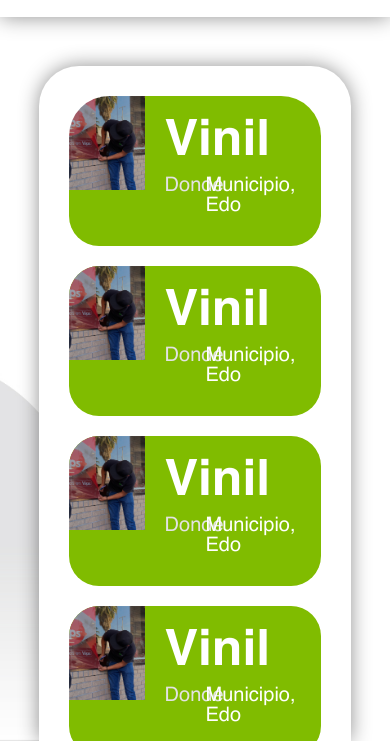
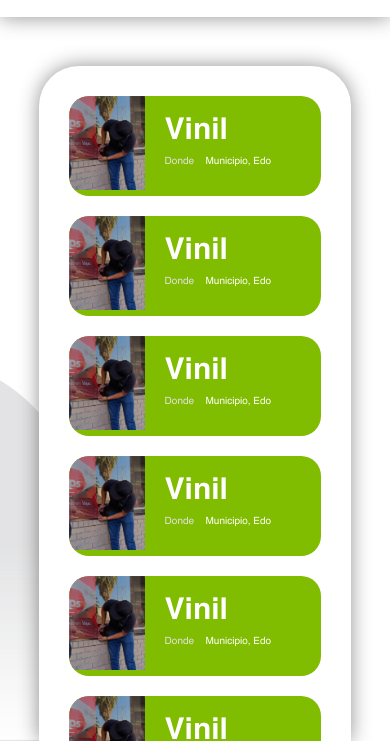
Before and after one commit to BleckDesign/bh21plataforma, a plain HTML site: page p/clientes/proyectos/index.html in a window 390 px wide. Shown: the part 103-844 px from the top of the page. Drawn offline with Linux system fonts and the light colour scheme.

Commit message:
Update clientes.css

```diff
--- a/p/clientes/proyectos/css/clientes.css
+++ b/p/clientes/proyectos/css/clientes.css
@@ -254,3 +254,25 @@ header .headercont .clientlogo img {
     width: 200px;
     height: auto;
 }
+
+@media screen and (max-width: 600px) {
+    .proyecto .proinfo h3 {
+        font-size: 30px;
+    }
+    .proyecto .proinfo .donde {
+        font-size: 10px;
+    }
+    .proyecto .proinfo .ubicacion {
+        font-size: 10px;
+    }
+    .proyecto {
+        width: 100%;
+        height: 100px;
+        border-radius: 20px;
+    }
+    .mastercont .proyectos .proyectoscont {
+        border-radius: 10px 10px 0px 0px;
+        gap: 20px;
+        padding-bottom: 50px;
+    }
+}
```
